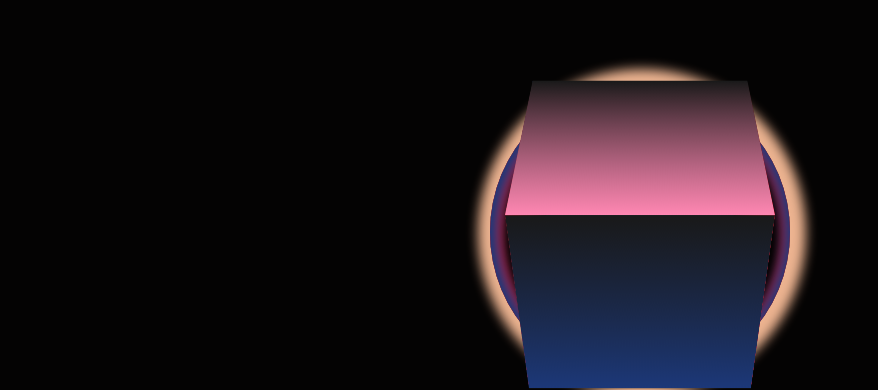
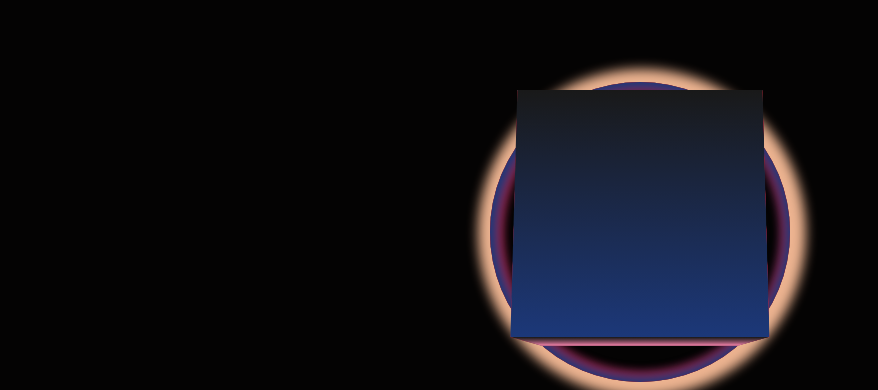
Before and after one commit to IAmFardeen/Cubeanimation, a plain HTML site: page index.html in a window 1280 px wide. Shown: the part 218-608 px from the top of the page, without its empty margins (0-878 px from the left). Drawn offline with Linux system fonts and the light colour scheme.

Commit message:
Update styles.css

```diff
--- a/styles.css
+++ b/styles.css
@@ -17,7 +17,7 @@ body{
     height: 300px;
     width: 300px;
     transform-style: preserve-3d;
-    transform: translateZ(-300px) rotateX(50deg);
+    transform: translateZ(-300px) rotateX(100deg);
     position: relative;
     transition: 2s;
 
```
